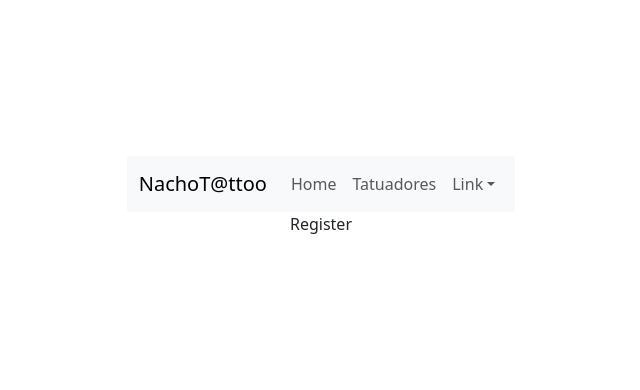
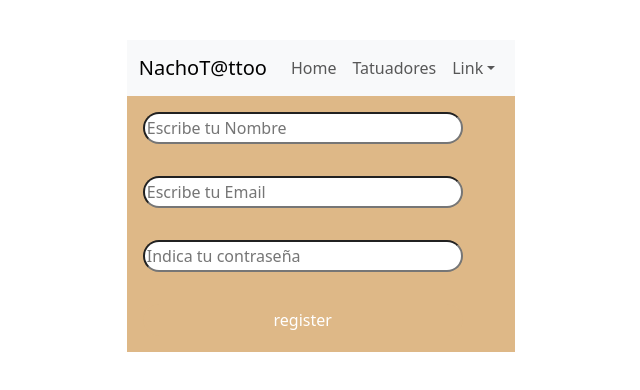
Before and after one commit to Yudibrandao/PROYECTO-05-ONLINE, a React (Vite) app: page /register in a window 1280 px wide. Shown: the part 204-594 px from the top of the page, without its empty margins (319-959 px from the left). Built offline with nearby package versions, Linux system fonts and the light colour scheme.

Commit message:
Register

```diff
--- a/index.html
+++ b/index.html
@@ -2,7 +2,7 @@
 <html lang="en">
   <head>
     <meta charset="UTF-8" />
-    <link rel="icon" type="image/svg+xml" href="/vite.svg" />
+    <link rel="icon" type="image/svg+xml" href="/tattooImagen.jpeg" />
     <link rel="stylesheet" href="https://cdn.jsdelivr.net/npm/bootstrap@5.3.2/dist/css/bootstrap.min.css" integrity="sha384-T3c6CoIi6uLrA9TneNEoa7RxnatzjcDSCmG1MXxSR1GAsXEV/Dwwykc2MPK8M2HN" crossorigin="anonymous"/>
     <meta name="viewport" content="width=device-width, initial-scale=1.0" />
     <title>Estudio de Tatuajes</title>
--- a/src/pages/Login/Login.jsx
+++ b/src/pages/Login/Login.jsx
@@ -7,16 +7,16 @@ import { loginCall } from "../../services/apiCalls";
 import { decodeToken } from "react-jwt";
 
 export const Login = () => {
-    const navigate = useNavigate()
+    const navigate = useNavigate();
 
     const [credentials, setCredentials] = useState({
-        email:"",
-        password:""
-    })
+        email: "",
+        password: ""
+    });
 
+    const [msg, setMsg] = useState("");
 
     const inputHandler = (e) => {
-
 
         setCredentials((prevState) => ({
             ...prevState,
@@ -26,46 +26,45 @@ export const Login = () => {
 
     const loginMe = async () => {
 
-        const answer = await loginCall(credentials)
-        console.log(answer)
+        const answer = await loginCall(credentials);
+        if (answer.data.token) {
 
-
-        if(answer.data.token){
             const uDecodificado = decodeToken(answer.data.token);
 
             const passport = {
                 token: answer.data.token,
                 decodificado: uDecodificado
+            };
+
+            console.log(passport);
+
+            sessionStorage.setItem("passport", JSON.stringify(passport))
+
+            setMsg(`${uDecodificado.name}, Bienvenido de nuevo`);
+
+            setTimeout(() => {
+                navigate("/")
+            }, 3000);
         }
 
-            console.log(passport)
-
-            scryRenderedDOMComponentsWithTag(`${uDecodificado.name}, Bienvenido de nuevo`)
-
-            setTimeout(()=> {
-                navigate("/")
-
-            }, 3000)
-        }
-
-    }
-
-
+    };
 
     return (
         <div className="login-container loginElementsDesign">
-            {/* {msg === "" ? <></> : <div>{msg}</div>} */}
-            {/* <pre>{JSON.stringify(credentials, null, 2)}</pre>  */}
+            {msg === "" ? (
+
+                <>
+
                     <CustomInput
-                typeProp= {"email"}
-                nameProp= {"email"}
-                handlerProp= { (e)=> inputHandler(e)}
+                        typeProp={"email"}
+                        nameProp={"email"}
+                        handlerProp={(e) => inputHandler(e)}
                         placeholderProp={"Email"}
                     />
                     <CustomInput
                         typeProp={"password"}
                         nameProp={"password"}
-                handlerProp={(e)=> inputHandler(e)}
+                        handlerProp={(e) => inputHandler(e)}
                         placeholderProp={"Indica tu contraseña"}
                     />
 
@@ -74,8 +73,12 @@ export const Login = () => {
                         className={"regularButtonClass"}
                         funtionEmit={loginMe}
                     />
+                </>
+            ) : (
+                <div>{msg}</div>
+            )}
 
-
-        </div>
-    )
+            <pre>{JSON.stringify(credentials, null, 2) }</pre>
+        </div >
+    );
 }
--- a/src/pages/Register/Register.css
+++ b/src/pages/Register/Register.css
@@ -0,0 +1,8 @@
+
+
+.registerElementsDesign {
+
+    display: flex;
+    flex-direction: column;
+    background: burlywood;
+}
--- a/src/pages/Register/Register.jsx
+++ b/src/pages/Register/Register.jsx
@@ -1,12 +1,92 @@
+import { useNavigate } from "react-router-dom"
+import { CustomInput } from "../../components/CustomInput/CustomInput"
+import { ButtonC } from "../../components/ButtonC/ButtonC"
+import { useEffect, useState } from "react";
+import { decodeToken } from "react-jwt";
+import { registerNewUserCall } from "../../services/apiCalls";
 import "./Register.css"
 
+
+
 export const Register = () => {
+    const navigate = useNavigate()
 
-    return(
-        <>
+    const [credentials, setCredentials] = useState({
+        firstName: "",
+        email: "",
+        password: "",
+    });
 
-        Register
-        </>
-    )
+    const [msg, setMsg] = useState("");
 
+
+    const inputHandler = (e) => {
+
+        setCredentials((prevState) => ({
+            ...prevState,
+            [e.target.name]: e.target.value,
+        }));
+    };
+
+    const registerMe = async () => {
+        if (!IsInputError(credentials.password, "password") && !IsInputError(credentials.email, "email")) {
+          const answer = await registerNewUserCall(credentials);
+          console.log(answer)
+          setMsg(answer.data.message);
+
+          if (answer.data.email) {
+            setTimeout(() => {
+              navigate("/profile");
+            }, 2000);
+          }
+        }
+        else {
+          console.log(credentials)
+          console.log("credenciales incorrectas, algún campo no está bien introducido")
+        }
+      };
+
+
+    return (
+        <div className="register-container registerElementsDesign">
+            {msg === "" ? (
+                <>
+
+                    <CustomInput
+                        typeProp={"text"}
+                        nameProp={"firstName"}
+                        handlerProp={(e) => inputHandler(e)}
+                        placeholderProp={"Escribe tu Nombre"}
+                    />
+                    <CustomInput
+                        typeProp={"email"}
+                        nameProp={"email"}
+                        handlerProp={(e) => inputHandler(e)}
+                        placeholderProp={"Escribe tu Email"}
+                    />
+
+                    <CustomInput
+                        typeProp={"password"}
+                        nameProp={"password"}
+                        handlerProp={(e) => inputHandler(e)}
+                        placeholderProp={"Indica tu contraseña"}
+                    />
+
+                    <ButtonC
+                        title={"register"}
+                        className={"regularButtonClass"}
+                        funtionEmit={registerMe}
+                    />
+
+                </>
+            ) : (
+
+                <div>{msg}</div>
+            )}
+            { }
+
+        </div>
+
+
+    );
 }
--- a/src/services/apiCalls.js
+++ b/src/services/apiCalls.js
@@ -4,7 +4,9 @@ import { Characters } from "../pages/Characters/Characters";
 const API_URL = "http://localhost:3000/api/"
 
 
-export const resgisterNewUserCall = () => {
+export const registerNewUserCall = async (credentials) => {
+
+    return await axios.post(`${API_URL}users/create`, credentials)
 
 }
 
@@ -15,14 +17,14 @@ export const loginCall = async (credentials) => {
 }
 
 export const bringAllCharacters = async () => {
-    const res = await axios.get(`${API_URL}/character`, )
+    const res = await axios.get(`${API_URL}/tatuadores`, )
 
     return res.data.results
 }
 
 
 export const bringCharacterById = async (id) => {
-    const res = await axios.get(`${API_URL}/character/${id}`)
+    const res = await axios.get(`${API_URL}/tatuadores/${id}`)
 
     return res.data
 }
```
Also changed, not shown: public/tattooImagen.jpeg (added). Lines whose indentation alone changed are shown as unchanged.
